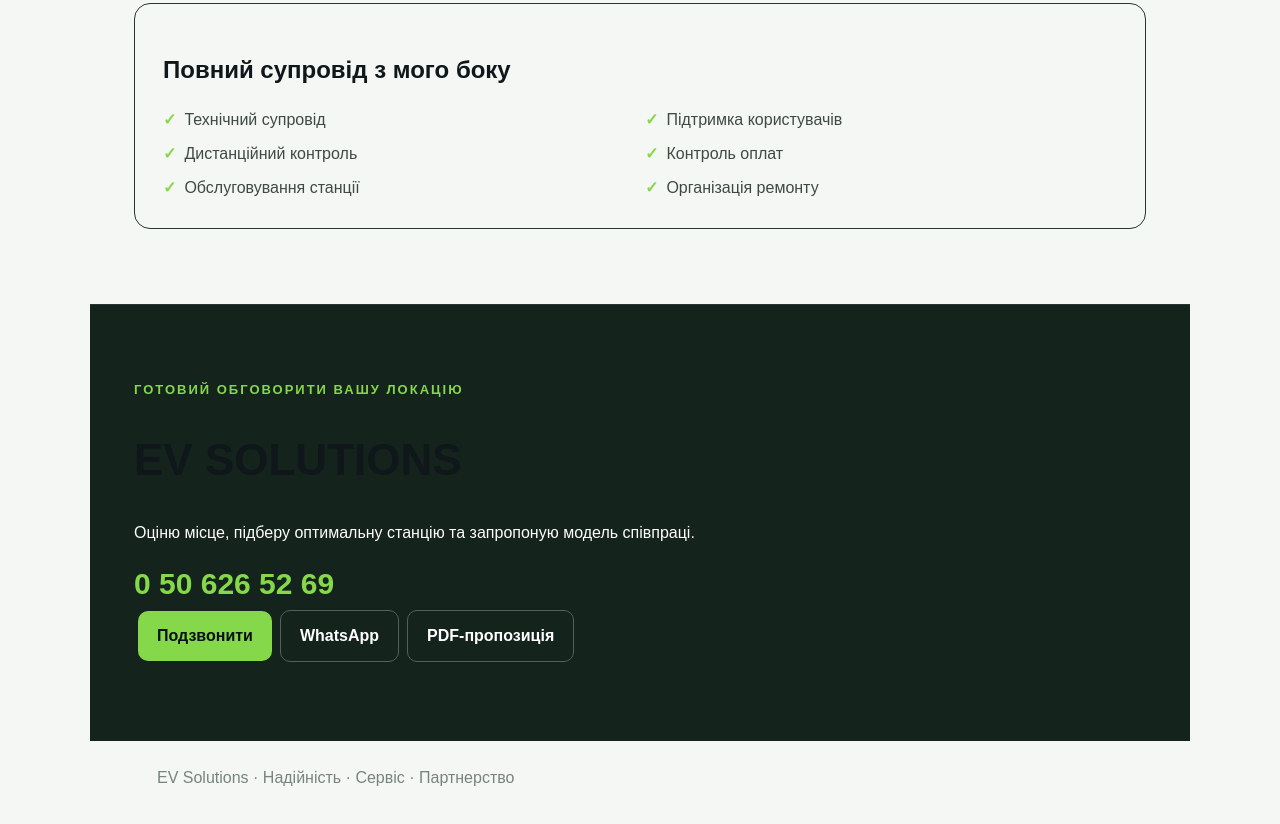
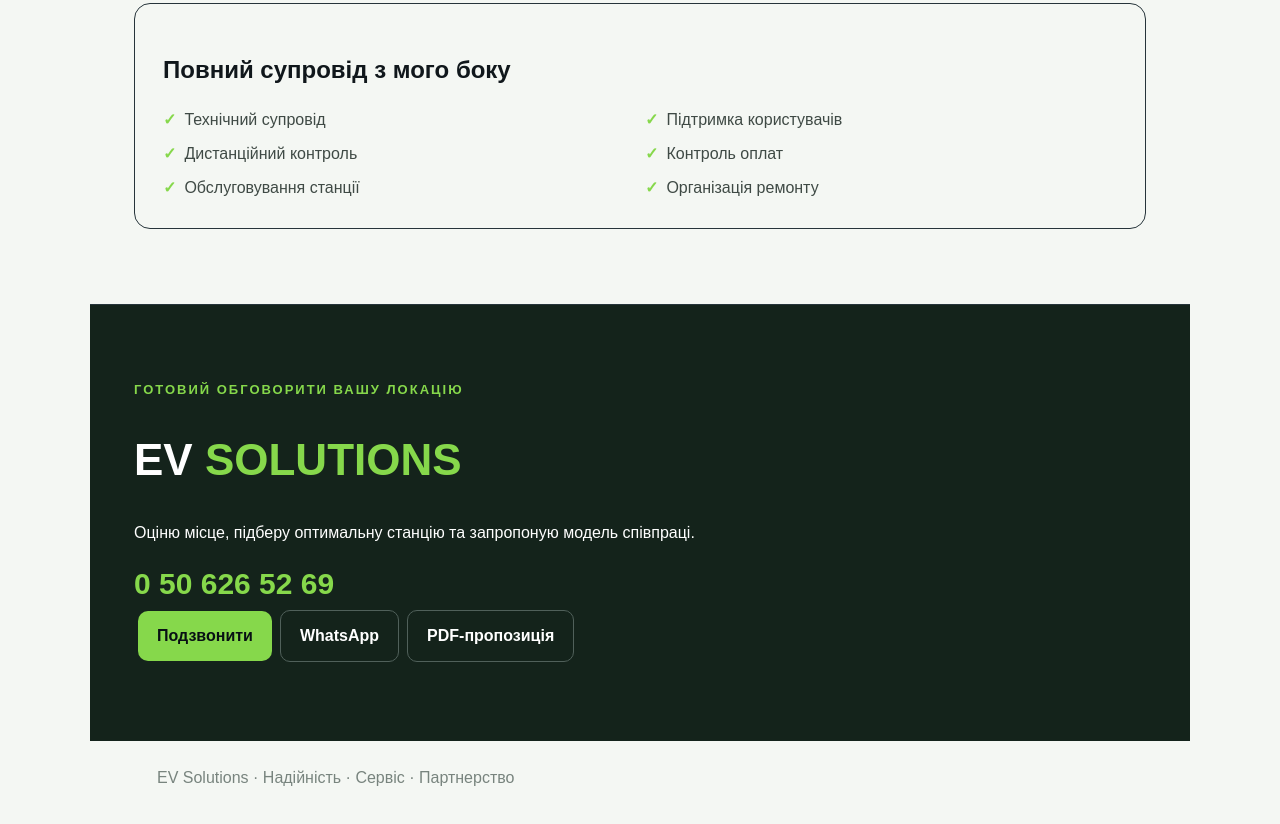
Before and after one commit to Aleksandr-811/ev-solutions, a plain HTML site: page index.html in a window 1280 px wide. Shown: the part 4092-4916 px from the top of the page. Drawn offline with Linux system fonts and the light colour scheme.

Commit message:
Revise contact section with updated styles
Updated the contact section with new styling and content.

```diff
--- a/index.html
+++ b/index.html
@@ -25,5 +25,5 @@
 <section><div class="c"><h2 class="title">Встановимо потрібний конектор</h2><p class="lead">Підбираємо та комплектуємо зарядну станцію під ваші автомобілі, формат локації та потрібну потужність.</p><div class="card" style="padding:20px;margin-top:25px"><img src="a_sleek_modern_dark_themed_infographic_banner_we.png" style="width:100%;border-radius:12px;display:block"></div></div></section>
 <section id="benefits"><div class="c"><h2 class="title">Що отримує ваш бізнес</h2><div class="benefits"><div class="benefit">👥<h3 style="color:#ffffff">Більше трафіку</h3><p>Додаткова причина обрати вашу локацію.</p></div><div class="benefit">⚡<h3 style="color:#ffffff">Додатковий сервіс</h3><p>Зарядка під час покупок, роботи чи відпочинку.</p></div><div class="benefit">📈<h3 style="color:#ffffff">Додаткова цінність</h3><p>Окремий комерційний сервіс для об’єкта.</p></div><div class="benefit">🌱<h3 style="color:#ffffff">Сучасний імідж</h3><p>Інфраструктура для клієнтів електромобілів.</p></div></div></div></section>
 <section id="service"><div class="c"><h2 class="title">Я беру на себе весь проєкт</h2><p class="lead">Ваше завдання — надати локацію та можливість підключення. Решту питань організовую я.</p><div class="process"><div class="step"><div class="num">01</div><h3 style="color:#ffffff">Оцінка</h3><p>Підбір оптимальної потужності.</p></div><div class="step"><div class="num">02</div><h3 style="color:#ffffff">Постачання</h3><p>Обладнання та комплектація.</p></div><div class="step"><div class="num">03</div><h3 style="color:#ffffff">Монтаж</h3><p>Встановлення та запуск.</p></div><div class="step"><div class="num">04</div><h3 style="color:#ffffff">Білінг</h3><p>Оплата та тарифи.</p></div><div class="step"><div class="num">05</div><h3 style="color:#ffffff">Супровід</h3><p>Контроль, сервіс та обслуговування.</p></div></div><div class="offer"><h2>Повний супровід з мого боку</h2><div class="checks"><div>Технічний супровід</div><div>Підтримка користувачів</div><div>Дистанційний контроль</div><div>Контроль оплат</div><div>Обслуговування станції</div><div>Організація ремонту</div></div></div></div></section>
-<section class="contact" id="contact"><div class="c"><div class="ey">Готовий обговорити вашу локацію</div><h2 class="title">EV SOLUTIONS</h2><p><p style="color:#ffffff !important">Оціню місце, підберу оптимальну станцію та запропоную модель співпраці.</p></p><div class="phone">0 50 626 52 69</div><a class="btn green" href="tel:+380506265269">Подзвонити</a><a class="btn outline" href="https://wa.me/380506265269"><span style="color:#ffffff">WhatsApp</span></a><a class="btn outline" href="commercial-offer.pdf"><span style="color:#ffffff">PDF-пропозиція</span></a></div></section>
+<section class="contact" id="contact"><div class="c"><div class="ey">Готовий обговорити вашу локацію</div><h2 class="title" style="color:#ffffff">EV <span style="color:#86d84b">SOLUTIONS</span></h2><p><p style="color:#ffffff !important">Оціню місце, підберу оптимальну станцію та запропоную модель співпраці.</p></p><div class="phone">0 50 626 52 69</div><a class="btn green" href="tel:+380506265269">Подзвонити</a><a class="btn outline" href="https://wa.me/380506265269"><span style="color:#ffffff">WhatsApp</span></a><a class="btn outline" href="commercial-offer.pdf"><span style="color:#ffffff">PDF-пропозиція</span></a></div></section>
 <footer><div class="c">EV Solutions · Надійність · Сервіс · Партнерство</div></footer></body></html>
```
